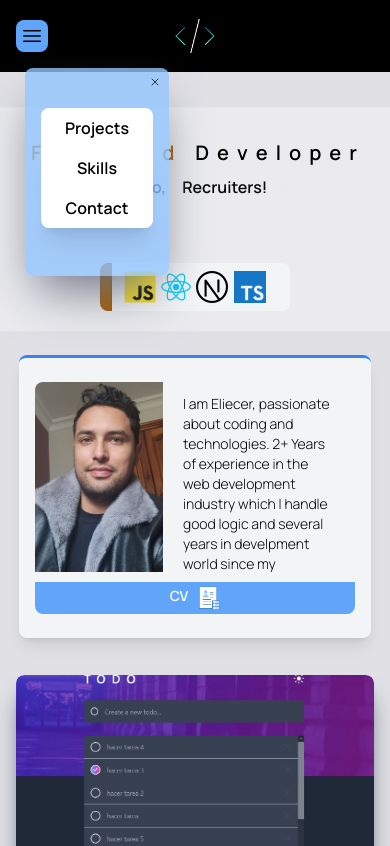
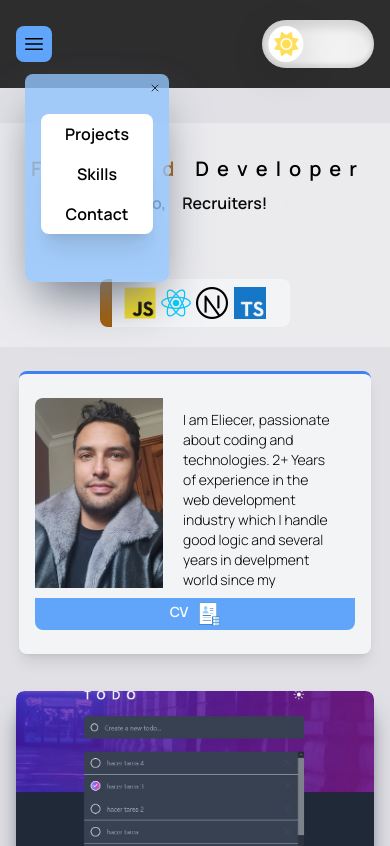
Before and after one commit to neoEliecer-47/portfolio, a React (Vite) app: page / in a window 390 px wide. Shown: the top 846 px of the page. Built offline with nearby package versions, Linux system fonts and the light colour scheme.

Commit message:
background for darmode UI fixed

```diff
--- a/src/components/Header.jsx
+++ b/src/components/Header.jsx
@@ -9,18 +9,21 @@ const Header = () => {
   const [modal, setModal] = useState(false);
 
   return (
-    <div className='relative flex justify-between gap-2 py-5 px-4  bg-[url("./assets/bg/mobile1.png")] bg-cover bg-center md:bg-[url("./assets/bg/wp9109672.jpg")] md:bg-cover md:bg-center'>
-      <section className="hidden md:flex items-center md:bg-white m-0 rounded-[10em]">
+    <div className='relative flex justify-between gap-2 py-5 px-4  bg-black/80 bg-cover bg-center md:bg-[url("./assets/bg/wp9109672.jpg")] md:bg-cover md:bg-center'>
+      <section className="hidden md:flex md:items-center md:justify-center rounded-[10em] m-0 ">
         <DarkModeUI />
       </section>
+      <div className="md:hidden flex justify-between items-center w-full">
         <button
           onClick={() => setModal(!modal)}
-        className=" relative rounded-lg hover:bg-blue-500 duration-500 p-1 bg-blue-400 flex md:hidden"
+          className="h-[2.3rem] w-9 relative rounded-lg flex items-center justify-center hover:bg-blue-500 duration-500 p-1 bg-blue-400 md:hidden"
         >
           <MenuIcon />
 
           <ModalMobile modal={modal} setModal={setModal} />
         </button>
+        <DarkModeUI />
+      </div>
       <section className="hidden md:flex bg-blue-400 py-2 px-4 rounded-lg bg-opacity-40 items-center">
         <Link
           to="projets"
--- a/src/components/ui/DarkModeUI.jsx
+++ b/src/components/ui/DarkModeUI.jsx
@@ -31,7 +31,7 @@ const DarkModeUI = () => {
 
           <FontAwesomeIcon
             className={classNames(
-              "w-[3em] h-[3em]",
+              "w-[1.5em] h-[1.5em] md:w-[1.8em] md:h-[1.8em]",
               darkMode ? styles.btn_icon_moon : styles.btn_icon_sun
             )}
             icon={darkMode ? faMoon : faSun}
--- a/src/components/ui/DarkModeUI.module.css
+++ b/src/components/ui/DarkModeUI.module.css
@@ -8,8 +8,8 @@
 
 .btn {
   background-color: var(--dark-icon-color);
-  width: 18em;
-  height: 8em;
+  width: 7em;
+  height: 3em;
   border-radius: 10em;
   padding: 0 0.5em;
 
@@ -25,17 +25,17 @@
 
 .btn__indicator {
   background-color: var(--dark-icon-color);
-  width: 7em;
-  height: 7em;
+  width: 2.2em;
+  height: 2.2em;
   border-radius: 50%;
   position: absolute;
   transform: translateX(10em);
   box-shadow: 0 8px 40px rgba(0, 0, 0, 0.2);
-  transition: transform 500ms ease;
+  transition: all 500ms ease;
 }
 
 .btn_indicator_sun {
-  transform: translateX(10em);
+  transform: translateX(4em);
 }
 
 .btn_indicator_moon {
@@ -72,3 +72,17 @@
     transform: rotate(360deg);
   }
 }
+
+@media screen and(min-width: 768px) {
+  .btn {
+    width: 18em;
+    height: 100%;
+  }
+  .btn__indicator {
+    width: 10em;
+    height: 7em;
+  }
+  .btn_indicator_sun {
+    transform: translateX(10em);
+  }
+}
```
Lines whose indentation alone changed are shown as unchanged.
